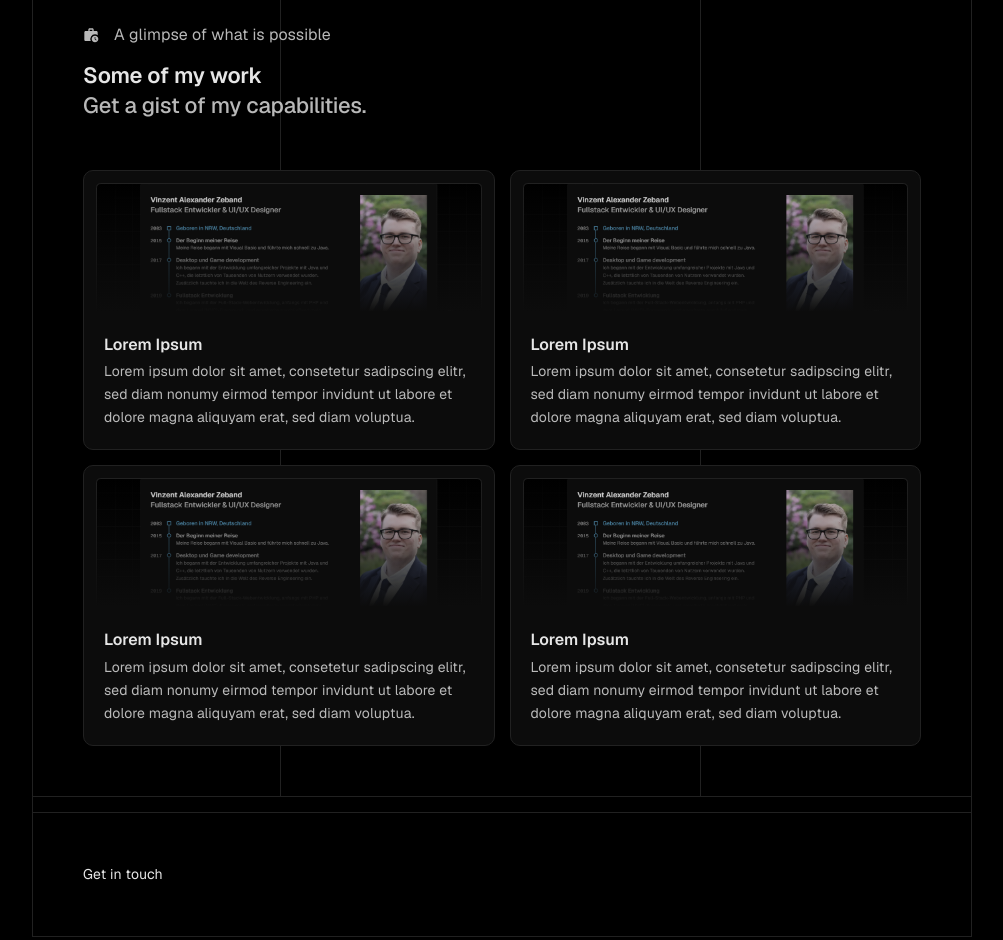
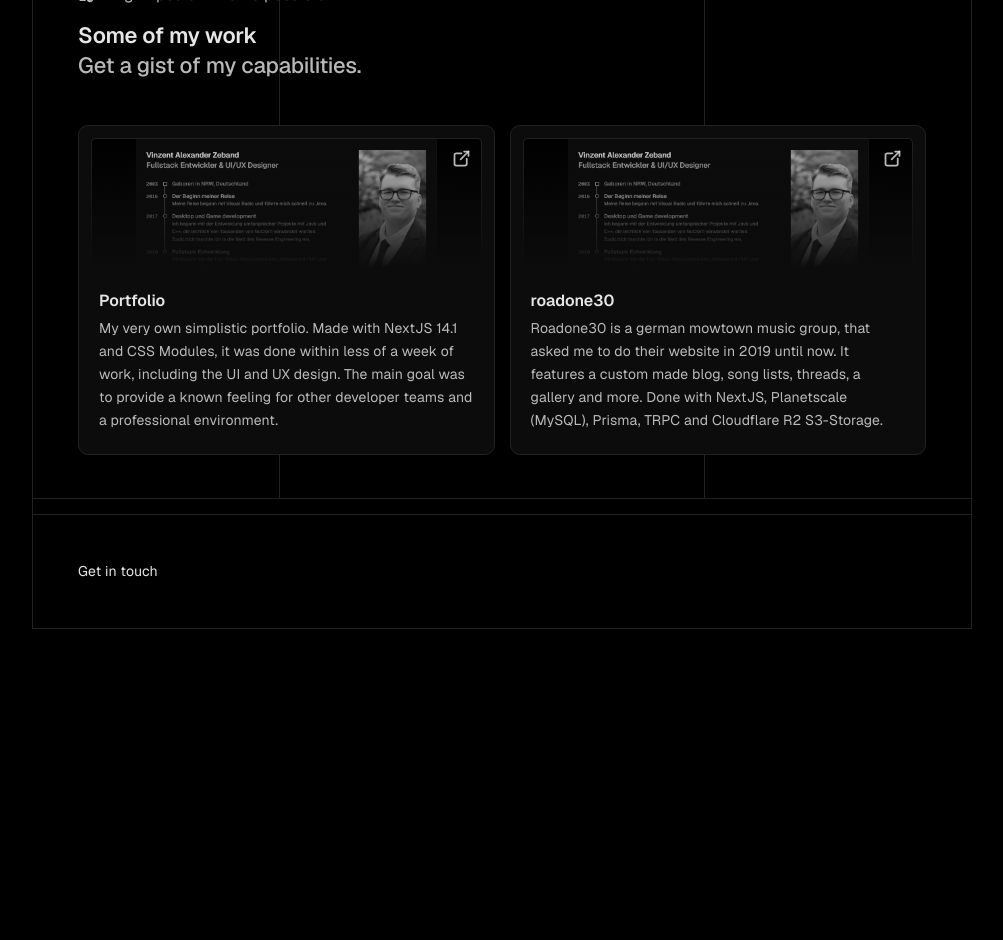
Before and after one commit to aparx/portfolio, a Next.js app: page /en in a window 1280 px wide. Shown: the part 1860-2800 px from the top of the page, without its empty margins (138-1141 px from the left). After the commit the page ends 2499 px from the top, so only its background shows below. Built offline with nearby package versions, Linux system fonts and the light colour scheme.

Commit message:
chore: updated projects visually & added internationalization

```diff
--- a/messages/de.json
+++ b/messages/de.json
@@ -55,7 +55,17 @@
     "Projects": {
       "title": "Aktuelle Beispielprojekte",
       "subtitle": "Ein Einblick in meine Fähigkeiten.",
-      "intro": "Ein Einblick was möglich ist"
+      "intro": "Ein Einblick was möglich ist",
+      "projects": {
+        "portfolio": {
+          "title": "Portfolio",
+          "description": "Mein ganz eigenes, einfaches Portfolio. Es wurde mit NextJS 14.1 und CSS Modules erstellt und innerhalb weniger als einer Woche Arbeit fertiggestellt, einschließlich UI- und UX-Design. Das Hauptziel war es, ein vertrautes Gefühl für andere Entwicklerteams und eine professionelle Umgebung zu bieten."
+        },
+        "roadone30": {
+          "title": "roadone30",
+          "description": "Roadone30 ist eine deutsche Mowtown-Musikgruppe, die mich 2019 gebeten hat, ihre Website zu erstellen, und dies dauert bis heute an. Sie verfügt über einen individuell gestalteten Blog, Songlisten, Threads, eine Galerie und mehr. Realisiert mit NextJS, Planetscale (MySQL), Prisma, TRPC und Cloudflare R2 S3-Storage."
+        }
+      }
     }
   }
 }
--- a/messages/en.json
+++ b/messages/en.json
@@ -55,7 +55,17 @@
     "Projects": {
       "title": "Some of my work",
       "subtitle": "Get a gist of my capabilities.",
-      "intro": "A glimpse of what is possible"
+      "intro": "A glimpse of what is possible",
+      "projects": {
+        "portfolio": {
+          "title": "Portfolio",
+          "description": "My very own simplistic portfolio. Made with NextJS 14.1 and CSS Modules, it was done within less of a week of work, including the UI and UX design. The main goal was to provide a known feeling for other developer teams and a professional environment."
+        },
+        "roadone30": {
+          "title": "roadone30",
+          "description": "Roadone30 is a german mowtown music group, that asked me to do their website in 2019 until now. It features a custom made blog, song lists, threads, a gallery and more. Done with NextJS, Planetscale (MySQL), Prisma, TRPC and Cloudflare R2 S3-Storage."
+        }
+      }
     }
   }
 }
--- /dev/null
+++ b/src/app/[locale]/_partial/projectsBox/projectsBox.config.ts
@@ -0,0 +1,23 @@
+import { useTranslations } from "next-intl";
+
+export interface ProjectData {
+  title: string;
+  description: string;
+  href?: string;
+}
+
+export function useProjectsConfig(): ReadonlyArray<Readonly<ProjectData>> {
+  const t = useTranslations("index");
+  return [
+    {
+      title: t("Projects.projects.portfolio.title"),
+      description: t("Projects.projects.portfolio.description"),
+      href: "https://vizeb.dev/",
+    },
+    {
+      title: t("Projects.projects.roadone30.title"),
+      description: t("Projects.projects.roadone30.description"),
+      href: "https://roadone30.de/",
+    },
+  ];
+}
--- a/src/app/[locale]/_partial/projectsBox/projectsBox.module.css
+++ b/src/app/[locale]/_partial/projectsBox/projectsBox.module.css
@@ -25,8 +25,8 @@
   margin: unset;
 }
 
-
 .project {
+  --transition-time: 0.3s;
   padding: var(--spacing-1);
   display: flex;
   flex-direction: column;
@@ -34,9 +34,10 @@
   border-radius: var(--spacing-1);
   background: var(--color-accent-1);
   border: 1px solid var(--color-outline-grid);
+  height: calc(100% - calc(2 * var(--spacing-1)));
 }
 
-.project > header {
+.project > a {
   position: relative;
   aspect-ratio: 3 / 1;
   border-radius: var(--spacing-0);
@@ -45,20 +46,45 @@
   background: rgba(255, 255, 255, 0.25);
   overflow: hidden;
   margin: 2px;
+  cursor: pointer;
 }
 
-.project > header > div {
+.project > a > img {
+  filter: grayscale(1);
+  transition: var(--transition-time);
+  will-change: filter, scale, transform;
+  transform-origin: top center;
+}
+
+.project > a:hover > img,
+.project > a:focus-visible > img {
+  filter: unset;
+  scale: 1.05;
+  transform: translateY(-1px);
+}
+
+.project > a > div:last-child {
   position: absolute;
   inset: 0;
   box-shadow: inset 0 0 0 1px var(--color-outline-grid);
   border-radius: inherit;
 }
 
-.project > header::after {
+.project > a::after {
   content: "";
   position: absolute;
   inset: 0;
   background: linear-gradient(to bottom, transparent, var(--color-accent-1));
+  transition: var(--transition-time) background;
+}
+
+.project > a:hover::after,
+.project > a:focus-visible::after {
+  background: linear-gradient(
+    to bottom,
+    color-mix(in srgb, var(--color-state-hover), transparent 50%),
+    var(--color-accent-1)
+  );
 }
 
 .project > div {
@@ -78,6 +104,21 @@
   gap: var(--spacing-1);
 }
 
+.linkItem {
+  position: absolute;
+  z-index: 1;
+  top: var(--spacing-1);
+  right: var(--spacing-1);
+  font-size: 1.5rem;
+  color: var(--color-emphasis-medium);
+  transition: var(--transition-time) color;
+}
+
+.project > a:hover .linkItem,
+.project > a:focus-visible .linkItem {
+  color: var(--color-primary);
+}
+
 @media screen and (max-width: 540px) {
   .root::before {
     content: none;
--- a/src/app/[locale]/_partial/projectsBox/projectsBox.tsx
+++ b/src/app/[locale]/_partial/projectsBox/projectsBox.tsx
@@ -1,18 +1,16 @@
 import portfolioPreviewImage from "@/../public/projects/portfolio.png";
 import { useTranslations } from "next-intl";
 import Image from "next/image";
+import Link from "next/link";
 import { MdWorkHistory } from "react-icons/md";
+import { TbExternalLink } from "react-icons/tb";
 import { GridBox } from "../../_components";
+import { ProjectData, useProjectsConfig } from "./projectsBox.config";
 import css from "./projectsBox.module.css";
-
-export interface ProjectData {
-  title: string;
-  description: string;
-  href?: string;
-}
 
 export function ProjectsBox() {
   const t = useTranslations("index");
+  const projects = useProjectsConfig();
 
   return (
     <GridBox.Root type="stretch" className={css.root}>
@@ -23,34 +21,11 @@ export function ProjectsBox() {
         icon={<MdWorkHistory />}
       />
       <ul aria-label="Projects I worked on" className={css.projectList}>
-        <li>
-          <Project
-            title="Lorem Ipsum"
-            description="Lorem ipsum dolor sit amet, consetetur sadipscing elitr, sed diam nonumy eirmod tempor invidunt ut labore et dolore magna aliquyam erat, sed diam voluptua."
-            href="https://google.com/"
-          />
-        </li>
-        <li>
-          <Project
-            title="Lorem Ipsum"
-            description="Lorem ipsum dolor sit amet, consetetur sadipscing elitr, sed diam nonumy eirmod tempor invidunt ut labore et dolore magna aliquyam erat, sed diam voluptua."
-            href="https://google.com/"
-          />
-        </li>
-        <li>
-          <Project
-            title="Lorem Ipsum"
-            description="Lorem ipsum dolor sit amet, consetetur sadipscing elitr, sed diam nonumy eirmod tempor invidunt ut labore et dolore magna aliquyam erat, sed diam voluptua."
-            href="https://google.com/"
-          />
-        </li>
-        <li>
-          <Project
-            title="Lorem Ipsum"
-            description="Lorem ipsum dolor sit amet, consetetur sadipscing elitr, sed diam nonumy eirmod tempor invidunt ut labore et dolore magna aliquyam erat, sed diam voluptua."
-            href="https://google.com/"
-          />
-        </li>
+        {projects.map((project) => (
+          <li key={project.title}>
+            <Project {...project} />
+          </li>
+        ))}
       </ul>
     </GridBox.Root>
   );
@@ -59,7 +34,7 @@ export function ProjectsBox() {
 function Project({ title, description, href }: ProjectData) {
   return (
     <article className={css.project}>
-      <header aria-hidden>
+      <Link href={href ?? "/"} aria-label="Link to project">
         <Image
           src={portfolioPreviewImage}
           alt="Preview Image"
@@ -69,8 +44,9 @@ function Project({ title, description, href }: ProjectData) {
             objectPosition: "top center",
           }}
         />
+        <TbExternalLink className={css.linkItem} />
         <div />
-      </header>
+      </Link>
       <div>
         <h4>{title}</h4>
         <p>{description}</p>
--- a/src/app/[locale]/globals.css
+++ b/src/app/[locale]/globals.css
@@ -25,7 +25,7 @@
   --spacing-2: 15px;
   --spacing-3: 20px;
   --spacing-4: 30px;
-  --spacing-5: 50px;
+  --spacing-5: 45px;
 
   /** <---> Font size <---> */
   --fs-base: 0.875rem;
```
